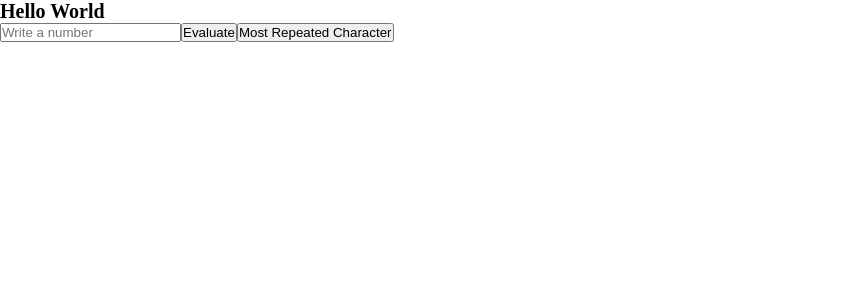
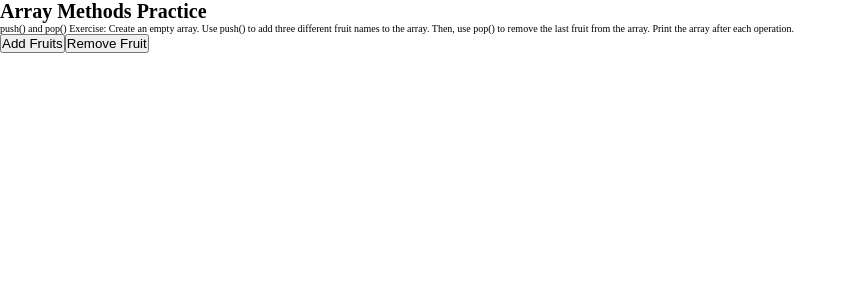
Before and after one commit to Carlos-Pretelin/JS-Puzzle, a React app: page / in a window 1280 px wide. Shown: the top 300 px of the page, without its empty margins (0-856 px from the left). Built offline with nearby package versions, Linux system fonts and the light colour scheme.

Commit message:
Added a couple of simple components with some code exercises

```diff
--- a/src/components/App/App.jsx
+++ b/src/components/App/App.jsx
@@ -1,14 +1,18 @@
 import React from 'react'
 import "./App.scss"
 import TechTest from '../TechTest/TechTest'
+import ArrayMethods from '../ArrayMethods/ArrayMethods'
 
 
 const App = () => {
   return (
     <div>
-      <h1>Hello World</h1>
 
-      <TechTest/>
+
+      {/* <TechTest/> */}
+      <ArrayMethods/>
+
+
 
     </div>
   )
--- /dev/null
+++ b/src/components/ArrayMethods/ArrayMethods.jsx
@@ -0,0 +1,49 @@
+import React, {useEffect, useState} from 'react'
+
+const ArrayMethods = () => {
+
+
+    const EmptyArray = []
+
+    const onAdd = () => {
+        EmptyArray.push("Banana", "Apple", "Pear")
+        console.log(EmptyArray)
+    }
+
+    const onRemove = () => {
+        console.log(EmptyArray.pop())
+        console.log(EmptyArray)
+    }
+  return (
+    <div>
+        <h1>Array Methods Practice</h1>
+
+        <div className='method-item'>
+
+            <p>
+                push() and pop()
+                Exercise: Create an empty array. Use push() to add three different fruit names to the array.
+                Then, use pop() to remove the last fruit from the array. Print the array after each operation.
+            </p>
+
+            <button
+            onClick={onAdd}
+            >Add Fruits
+            </button>
+
+            <button
+            onClick={onRemove}
+            >Remove Fruit
+            </button>
+        </div>
+
+        <div className='method-item'>
+
+        </div>
+
+
+    </div>
+  )
+}
+
+export default ArrayMethods
--- a/src/components/TechTest/TechTest.jsx
+++ b/src/components/TechTest/TechTest.jsx
@@ -5,87 +5,82 @@ import _ from "lodash";
 const TechTest = () => {
 
 
+    //This version is much simpler, just need to use this special method to do everything but its good to know
+    //  const charCounter = (num) => {
+    //      const acumulator = _.countBy(num)
+    //      setResult(acumulator)
+    //      console.log(acumulator)
+    //  }
+
     const [inputValue, setInputValue] = useState("")
 
-    const [result, setResult] = useState(null)
+    const [mostRepeatedChar, setMostRepeatedChar] = useState(null)
+
+    const onInputValueChange =(e) => {
+        const value = e.target.value;
+
+        setInputValue(value)
+        console.log(value)
+    }
+
+    const onEvaluate = () => {
+
+        if(inputValue.length >= 5 && inputValue.length <= 8){
+            console.log("The number is Valid!")
+            charCounter(inputValue)
+        }else{
+            console.log("The number is Not Valid!")
+        }
+    }
+
+    const charCounter = (num) => {
+        let acumulator = {};
+
+        for(let i = 0; i < num.length; i++){
+            let currentCharacter = num[i];
+
+            if(acumulator[currentCharacter]){
+                acumulator[currentCharacter]++
+            }else{
+                acumulator[currentCharacter] = 1
+            }
+        }
+        console.log(acumulator)
+        findMostRepeatedCharacter(acumulator)
+    }
 
 
-
-    const onInputValueChange = (e) => {
-        setInputValue(e.target.value)
-        //console.log(e.target.value)
-    }
-    //This version is much simpler, just need to use this special method to do everything but its good to know
-     const charCounter = (num) => {
-         const acumulator = _.countBy(num)
-         setResult(acumulator)
-         console.log(acumulator)
-     }
-
-    // const charCounter = (num) => {
-
-    //     let acumulator = {}
-
-    //     for(let i = 0; i < num.length; i++){
-    //         let element = num[i]
-
-    //         if(acumulator[element]){
-    //             acumulator[element]++
-    //         } else {
-    //             acumulator[element] = 1
-    //         }
-    //     }
-
-    //     console.log(acumulator)
-    // }
-
-
-    const findMostRepeatedNumber = () => {
+    const findMostRepeatedCharacter = (result) => {
         if(!result) return;
 
         let mostRepeatedCharacter = ""
-        let maxCount = 0
+        let maxReps = 0
 
-        for(const char in result){
-            if(result[char] > maxCount){
-                maxCount = result[char]
-                mostRepeatedCharacter = char
+        for(const Char in result){
+            let currentCharacterReps = result[Char]
+            if(currentCharacterReps > maxReps){
+                maxReps = currentCharacterReps
+                mostRepeatedCharacter = Char
             }
         }
-
-        console.log(mostRepeatedCharacter)
-    }
-
-
-
-
-    const onEvaluate = () => {
-        if(inputValue.length >= 5 && inputValue.length <= 8){
-            console.log("The number is valid")
-            charCounter(inputValue)
-        } else{
-            console.log("The number is NOT valid")
-        }
+        setMostRepeatedChar(mostRepeatedCharacter)
     }
 
   return (
     <div>
 
-
      <input
+     placeholder='Write a number...'
      value={inputValue}
      onChange={onInputValueChange}
-        placeholder='Write a number'
      type="number" />
 
     <button
     onClick={onEvaluate}
     >Evaluate</button>
 
-        <button
-        onClick={findMostRepeatedNumber}
-        >Most Repeated Character</button>
 
+    {mostRepeatedChar ? <h1>The Most Repeated Character is {mostRepeatedChar}!!!</h1> : null}
 
 
     </div>
```
Also changed, not shown: src/components/ArrayMethods/fruitsBasket1/FruitsBasket.jsx (added, +30 -0 lines). Lines whose indentation alone changed are shown as unchanged.
